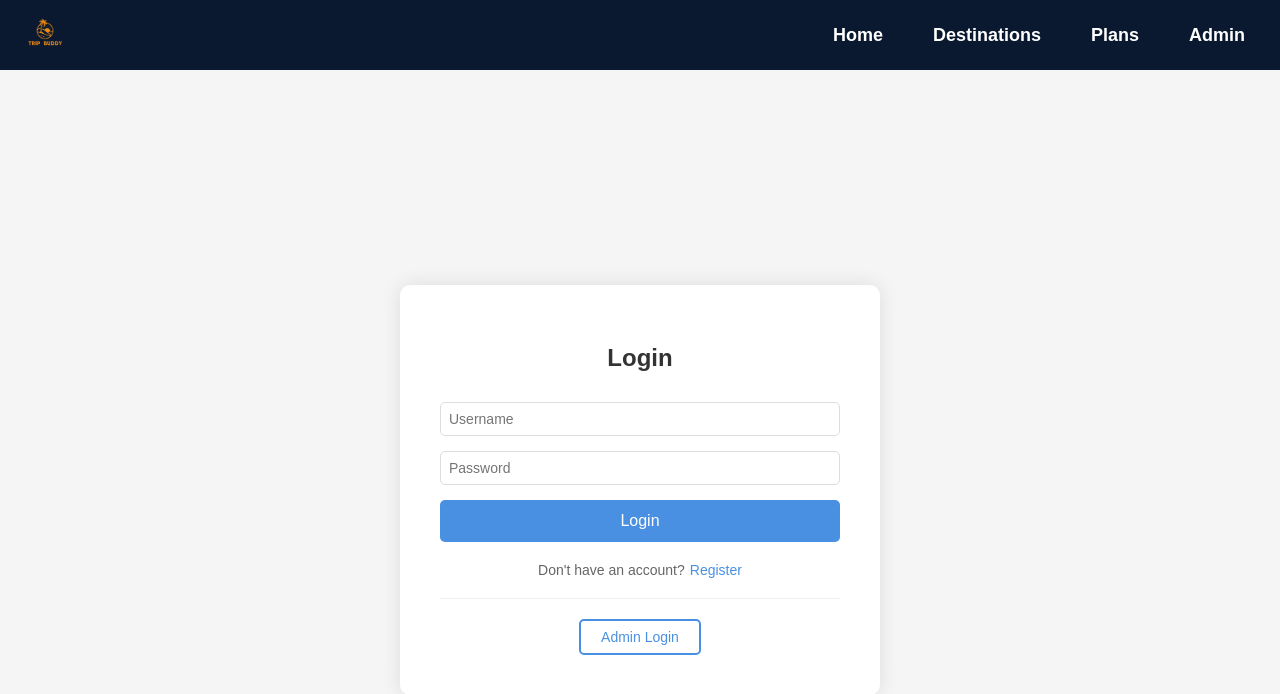
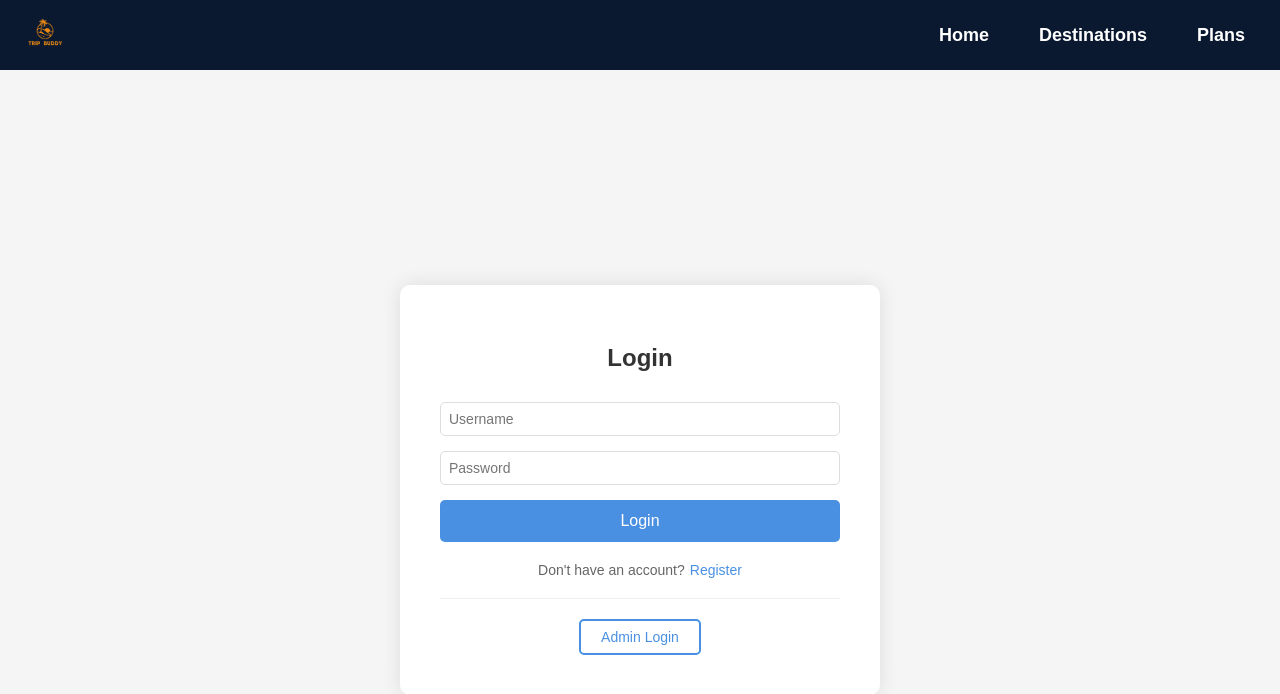
Before and after one commit to Nuwan-droid/TripBuddy, a React (Create React App) app in the folder frontend/: page /login in a window 1280 px wide. Shown: the top 694 px of the page. Built offline with nearby package versions, Linux system fonts and the light colour scheme.

Commit message:
Few changes of login into admin-dashboard

```diff
--- a/frontend/src/App.jsx
+++ b/frontend/src/App.jsx
@@ -6,7 +6,7 @@ import Home from './pages/Home.jsx';
 import AdminDashboard from './views/AdminDashboard.jsx';
 import ManageDestinations from './pages/AdminDestination.js';
 import Login from './components/LoginRegister/LoginRegister.jsx';
-import Admin_login  from './components/LoginRegister/admin_login.jsx'
+import Admin_login from './components/LoginRegister/admin_login.jsx'
 import Dashboard from './pages/User_Dashboard.jsx';
 import Plans from './pages/plans.js';
 import MyTrips from 'views/Mytrips.js';
@@ -25,7 +25,7 @@ function App() {
                     <Route path="/dashboard" element={<Dashboard />} />
                     <Route path="/plans" element={<Plans />} />
                     <Route path="/mytrips" element={<MyTrips />} />
-                    <Route path="/admin-login" element={<Admin_login/>} />
+                    <Route path="/admin-login" element={<Admin_login />} />
                 </Routes>
             </div>
             <Routes>
--- a/frontend/src/components/LoginRegister/LoginRegister.jsx
+++ b/frontend/src/components/LoginRegister/LoginRegister.jsx
@@ -71,7 +71,7 @@ const LoginRegister = () => {
                 if (isLogin) {
                     localStorage.setItem('token', data.access);
                     setSuccessMessage('Logged in successfully!');
-                    // Navigate to dashboard
+                    navigate('/admin');
                 } else {
                     setSuccessMessage('Registered successfully! Please log in.');
                     setIsLogin(true);
--- a/frontend/src/components/Navbars/Navigation.js
+++ b/frontend/src/components/Navbars/Navigation.js
@@ -22,7 +22,6 @@ function Navigation() {
                 <Link to="/" className="nav-link">Home</Link>
                 <Link to="/destinations" className="nav-link">Destinations</Link>
                 <Link to="/plans" className="nav-link">Plans</Link>
-                <Link to="/admin" className="nav-link">Admin</Link>
             </div>
 
             {/* Mobile Menu Button */}
```
